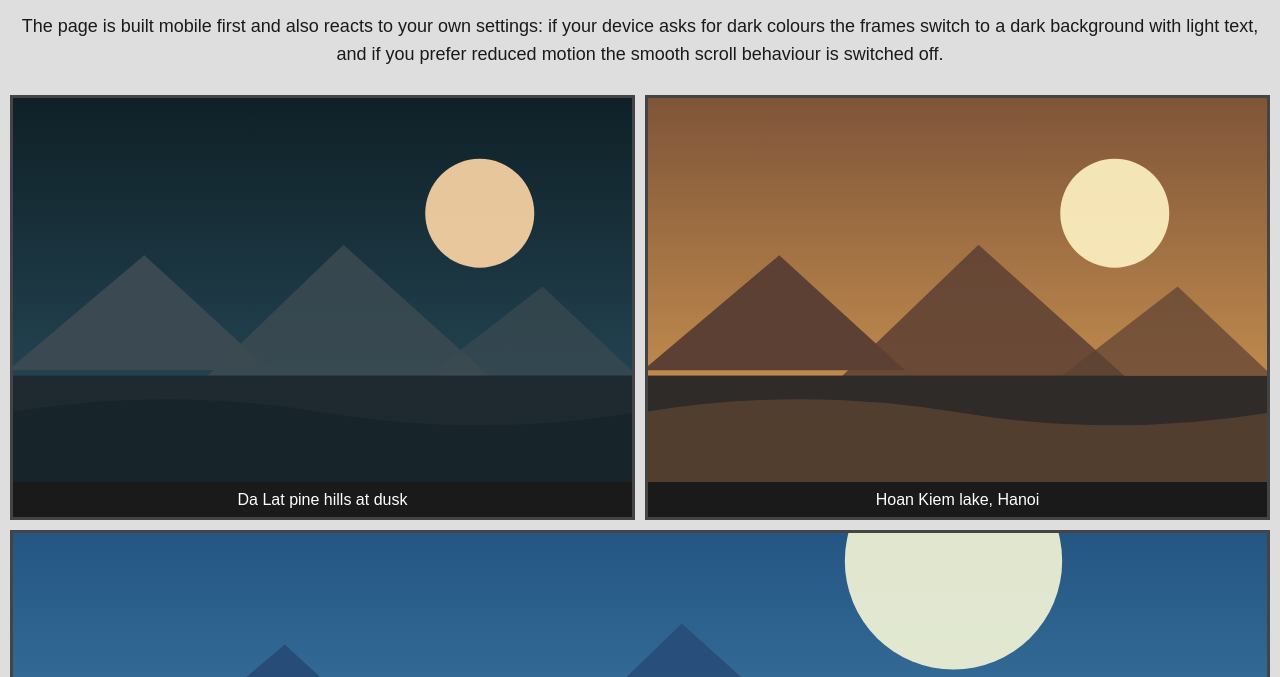
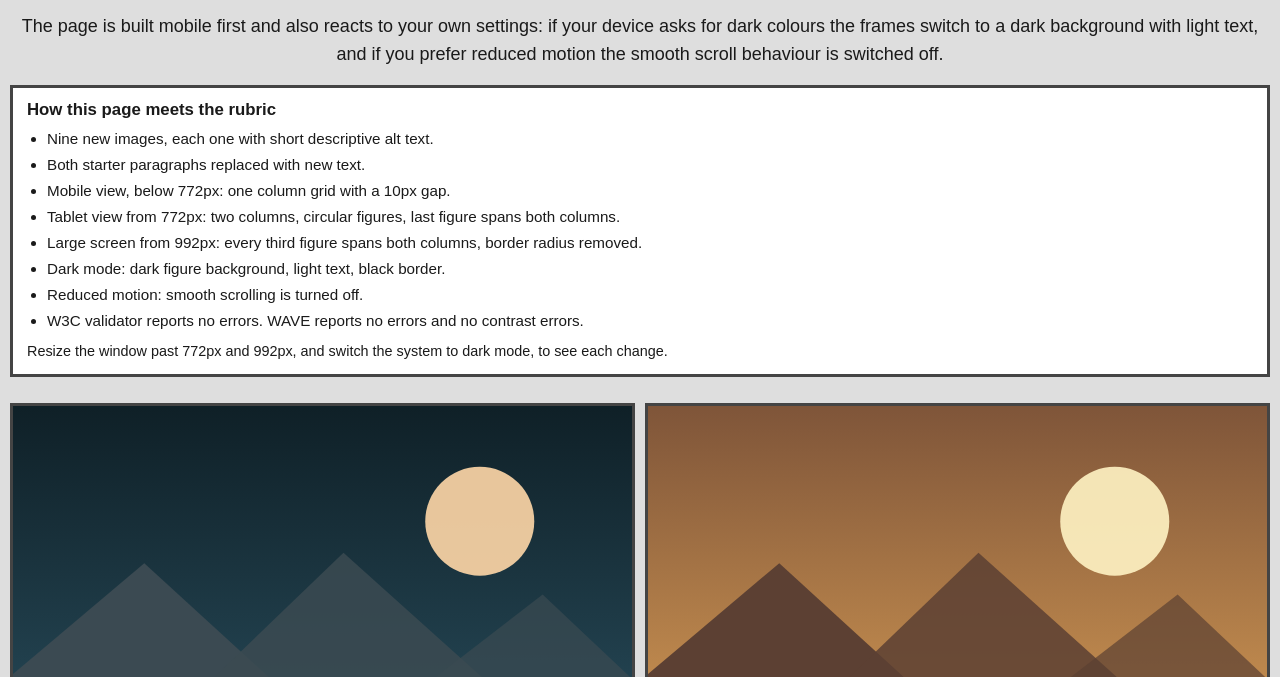
Before and after one commit to DEMON290826/wd4e-responsive-design, a plain HTML site: page final/index.html in a window 1280 px wide. Shown: the part 123-800 px from the top of the page. Drawn offline with Linux system fonts and the light colour scheme.

Commit message:
Add a visible rubric checklist section so peer reviewers can confirm each requirement

```diff
--- a/final/css/style.css
+++ b/final/css/style.css
@@ -70,6 +70,39 @@ figcaption {
     padding-top: 8px;
     text-align: center;
     font-size: 1rem;
+}
+
+/* ---------- Rubric summary card (visible for peer reviewers) ---------- */
+.rubric {
+    margin: 0 10px 16px;
+    padding: 12px 14px;
+    border: 3px solid #444444;
+    background-color: #ffffff;
+    color: #1a1a1a;
+    text-align: left;
+}
+
+.rubric h2 {
+    margin: 0 0 8px;
+    font-size: 1.05rem;
+}
+
+.rubric ul {
+    margin: 0;
+    padding-left: 20px;
+    font-size: 0.95rem;
+    line-height: 1.45;
+}
+
+.rubric li {
+    margin-bottom: 4px;
+}
+
+.rubric-note {
+    margin: 8px 0 0;
+    padding: 0;
+    font-size: 0.9rem;
+    text-align: left;
 }
 
 /* ---------- 2. TABLET VIEW: triggers at 772px ---------- */
@@ -170,4 +203,10 @@ figcaption {
         background-color: #000000;
         color: #ffe066;
     }
+
+    .rubric {
+        background-color: #262626;
+        color: #ffe066;
+        border-color: #000000;
+    }
 }
--- a/final/index.html
+++ b/final/index.html
@@ -33,6 +33,21 @@
     <p>Nine illustrated views of Vietnam, from the pine hills of Da Lat to the limestone islands of Ha Long Bay. The gallery starts as a single column on a phone, becomes a two column grid with circular frames on a tablet, and turns into a large screen layout where every third frame becomes a wide banner.</p>
 
     <p>The page is built mobile first and also reacts to your own settings: if your device asks for dark colours the frames switch to a dark background with light text, and if you prefer reduced motion the smooth scroll behaviour is switched off.</p>
+
+    <section class="rubric" aria-labelledby="rubric-title">
+      <h2 id="rubric-title">How this page meets the rubric</h2>
+      <ul>
+        <li>Nine new images, each one with short descriptive alt text.</li>
+        <li>Both starter paragraphs replaced with new text.</li>
+        <li>Mobile view, below 772px: one column grid with a 10px gap.</li>
+        <li>Tablet view from 772px: two columns, circular figures, last figure spans both columns.</li>
+        <li>Large screen from 992px: every third figure spans both columns, border radius removed.</li>
+        <li>Dark mode: dark figure background, light text, black border.</li>
+        <li>Reduced motion: smooth scrolling is turned off.</li>
+        <li>W3C validator reports no errors. WAVE reports no errors and no contrast errors.</li>
+      </ul>
+      <p class="rubric-note">Resize the window past 772px and 992px, and switch the system to dark mode, to see each change.</p>
+    </section>
 
     <div class="grid">
       <figure>
```
